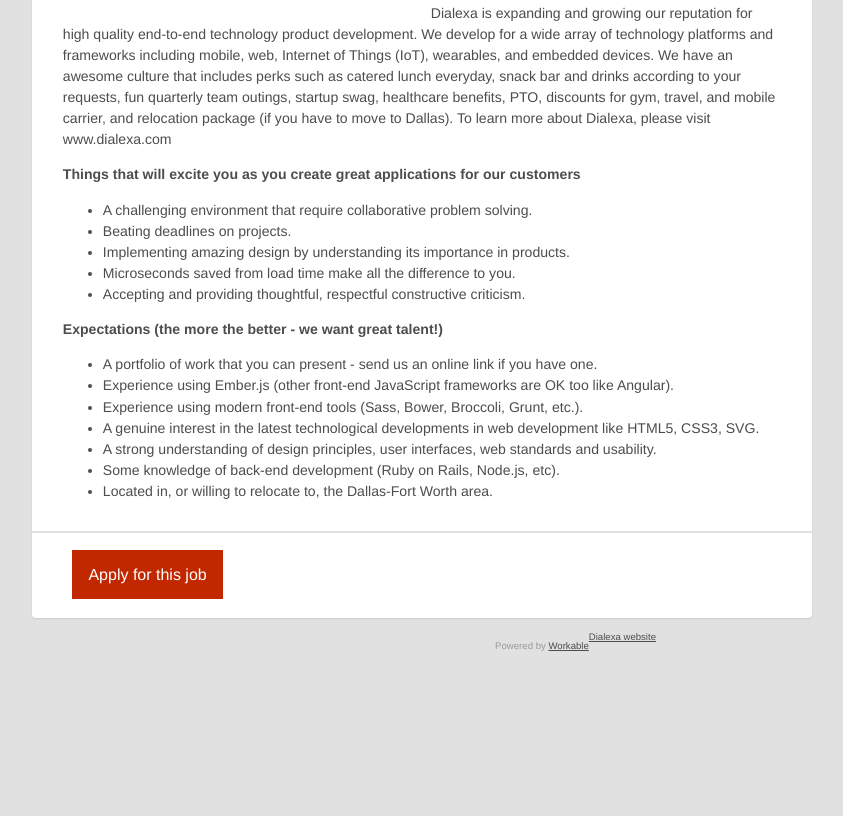
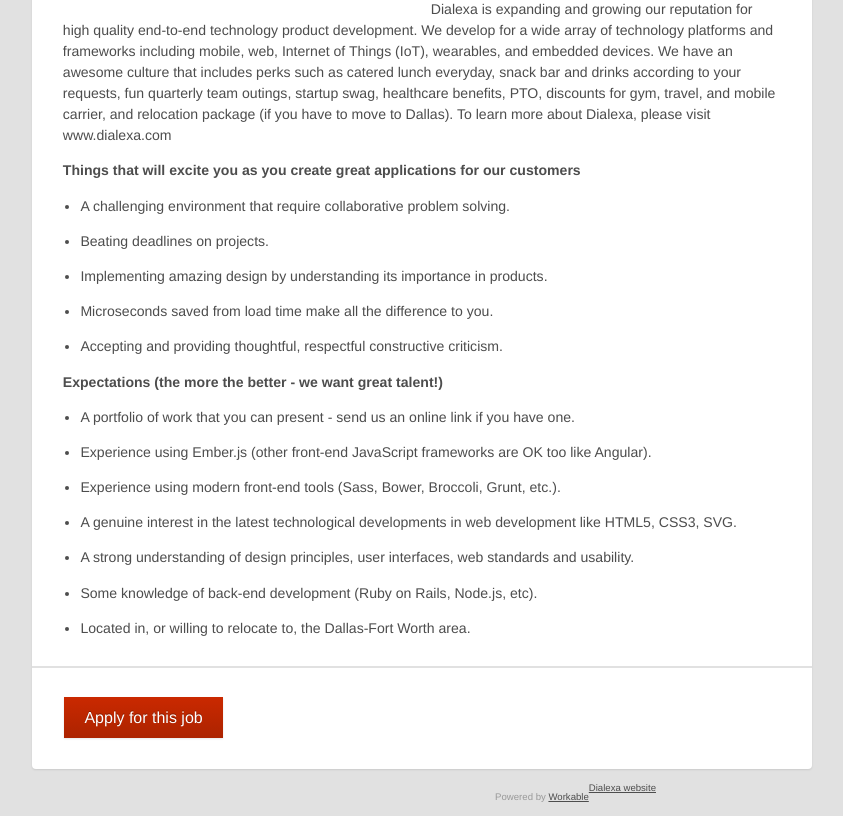
Before and after one commit to m2mathew/dialexa-job-listing, a website: page index.html in a window 1280 px wide. Shown: the part 573-1389 px from the top of the page, without its empty margins (218-1061 px from the left). Before the commit the page ends 1238 px from the top, so only its background shows below. Drawn offline with Linux system fonts and the light colour scheme.

Commit message:
All sections styled

```diff
--- a/index.html
+++ b/index.html
@@ -31,7 +31,7 @@
 				<strong>Things that will excite you as you create great applications for our customers</strong>
 			</p>
 			<ul class="small-text">
-				<li>A challenging environment that require collaborative problem solving.</li>
+				<li class="first">A challenging environment that require collaborative problem solving.</li>
 				<li>Beating deadlines on projects.</li>
 				<li>Implementing amazing design by understanding its importance in products.</li>
 				<li>Microseconds saved from load time make all the difference to you.</li>
@@ -41,7 +41,7 @@
 				<strong>Expectations (the more the better - we want great talent!)</strong>
 			</p>
 			<ul class="small-text">
-				<li>A portfolio of work that you can present - send us an online link if you have one.</li>
+				<li class="first">A portfolio of work that you can present - send us an online link if you have one.</li>
 				<li>Experience using Ember.js (other front-end JavaScript frameworks are OK too like Angular).</li>
 				<li>Experience using modern front-end tools (Sass, Bower, Broccoli, Grunt, etc.).</li>
 				<li>A genuine interest in the latest technological developments in web development like HTML5, CSS3, SVG.</li>
--- a/styles/main.sass.css
+++ b/styles/main.sass.css
@@ -23,7 +23,6 @@
       margin-bottom: 1em; }
   main section {
     padding: 1em 2.375em;
-    margin-top: 2px;
     border-top: 2px solid #E1E1E1; }
     main section a {
       color: #4D4D4D;
@@ -58,17 +57,27 @@
     float: left;
     margin-right: 0.75em;
     margin-bottom: 0.75em; }
+  main .details ul {
+    -webkit-margin-before: 1em;
+    -webkit-margin-after: 1em;
+    -webkit-margin-start: 0;
+    -webkit-margin-end: 0;
+    -webkit-padding-start: 1.25em; }
+    main .details ul li:not(.first) {
+      margin-top: 1em; }
   main .apply {
-    padding: 2.375em 3.125em; }
+    padding: 3em 2.5em; }
     main .apply .btn {
       width: 10.625em;
       height: 2.75em;
       color: #fff;
-      font-size: 1.25em;
+      font-size: 16px;
       font-weight: 500;
-      text-shadow: 0 -1px -1px rgba(0, 0, 0, 0.85);
+      text-shadow: 0 -1px 0 rgba(0, 0, 0, 0.3);
       background-color: #C22800;
-      padding: 1em; }
+      padding: 0.75em 1.25em;
+      background-image: linear-gradient(#ca2900, #ac2300);
+      box-shadow: 0 1px 2px rgba(0, 0, 0, 0.1); }
 
 #main, #footer {
   margin-left: auto;
--- a/styles/main.scss
+++ b/styles/main.scss
@@ -29,7 +29,6 @@
 
 	section {
 		padding: 1em 2.375em;
-		margin-top: 2px;
 		border-top: 2px solid #E1E1E1;
 
 		a {
@@ -91,21 +90,34 @@
 				margin-bottom: 0.75em;
 			}
 		}
+
+		ul {
+			-webkit-margin-before: 1em;
+			-webkit-margin-after: 1em;
+			-webkit-margin-start: 0;
+			-webkit-margin-end: 0;
+			-webkit-padding-start: 1.25em;
+
+			li:not(.first) {
+				margin-top: 1em;
+			}
+		}
 	}
 
 	.apply {
-		padding: 2.375em 3.125em;
+		padding: 3em 2.5em;
 
 		.btn {
 			width: 10.625em;
 			height: 2.75em;
 			color: #fff;
-			font-size: 1.25em;
+			font-size: 16px;
 			font-weight: 500;
-			text-shadow: 0 -1px -1px rgba(0, 0, 0, 0.85);
+			text-shadow: 0 -1px 0 rgba(0, 0, 0, 0.3);
 			background-color: #C22800;
-			padding: 1em;
-
+			padding: 0.75em 1.25em;
+			background-image: linear-gradient(#ca2900, #ac2300);
+			box-shadow: 0 1px 2px rgba(0,0,0,0.1);
 		}
 	}
 }
```
